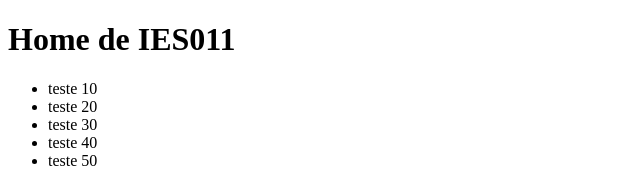
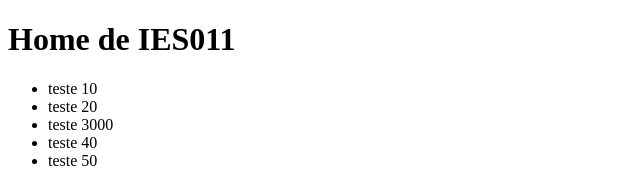
Before and after one commit to andrefrancadev/reposit-rio1, a plain HTML site: page index.html in a window 1280 px wide. Shown: the top 183 px of the page, 0-640 px from the left. Drawn offline with Linux system fonts and the light colour scheme.

Commit message:
edição

```diff
--- a/index.html
+++ b/index.html
@@ -10,7 +10,7 @@
     <ul>
         <li>teste 10</li>
         <li>teste 20</li>
-        <li>teste 30</li>
+        <li>teste 3000</li>
         <li>teste 40</li>
         <li>teste 50</li>
     </ul>
```
